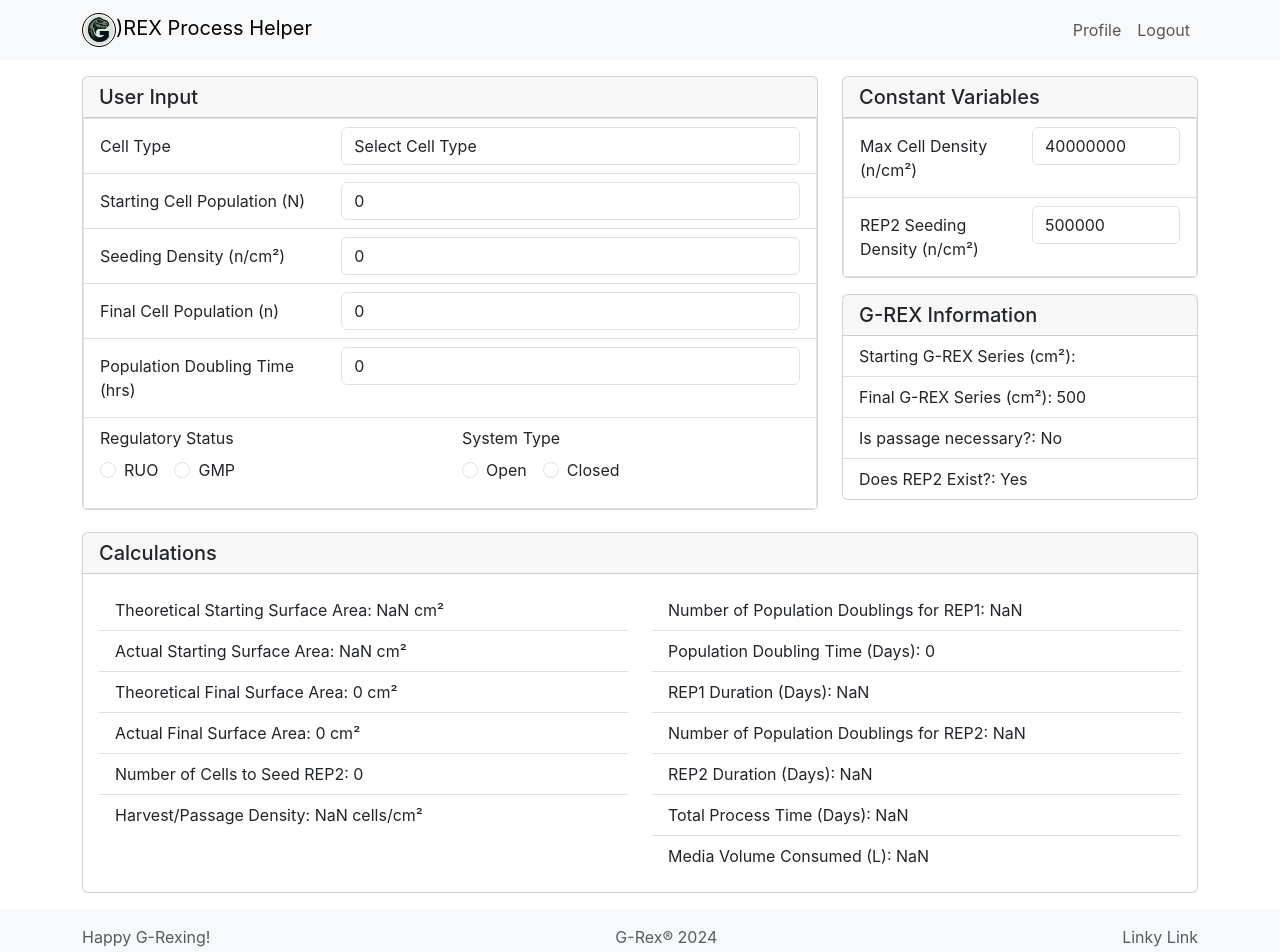
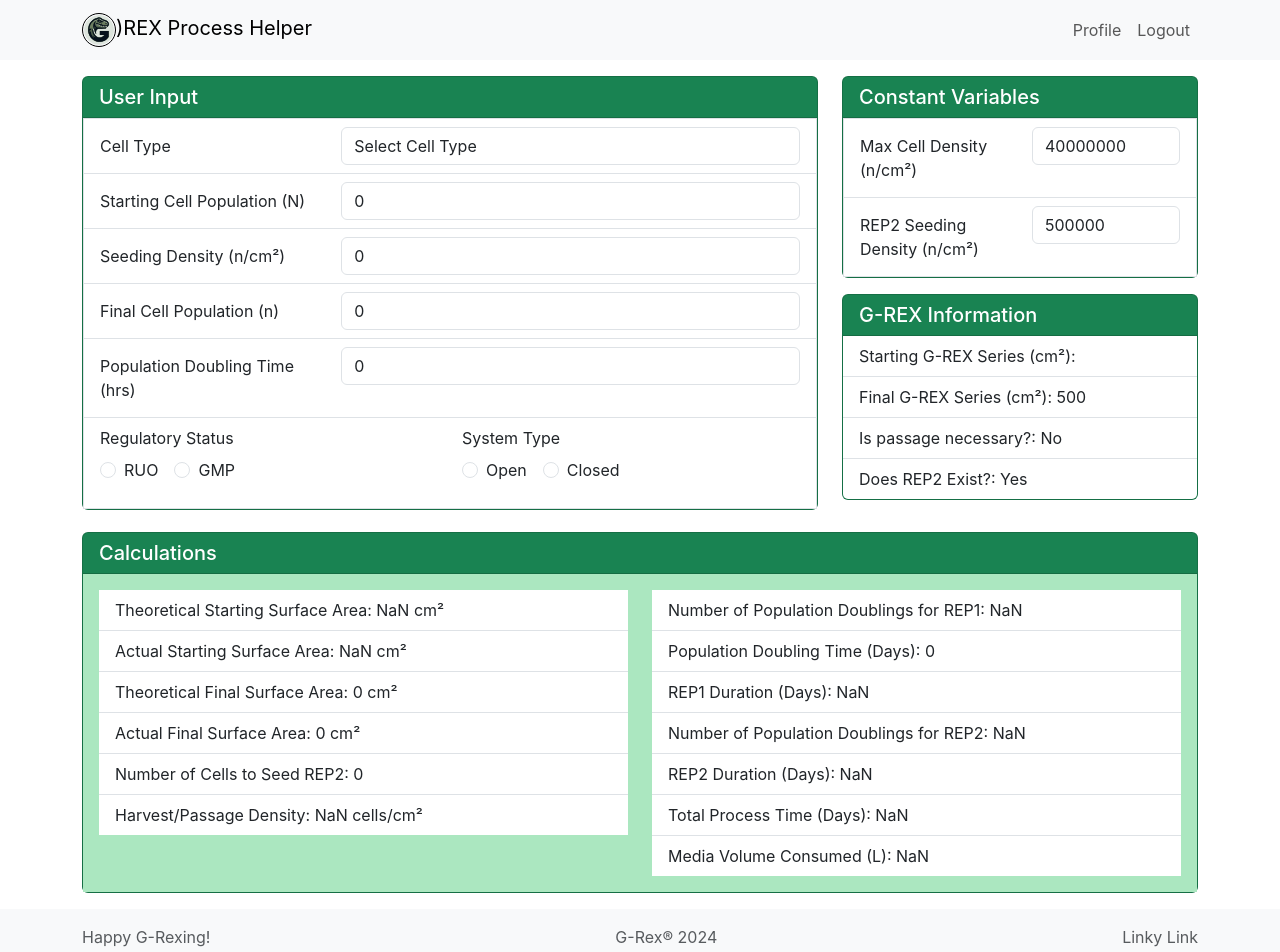
Before and after one commit to lanescheffler/gRex-process-builder, a React (Create React App) app: page / in a window 1280 px wide. Shown: the top 952 px of the page. Built offline with nearby package versions, Linux system fonts and the light colour scheme.

Commit message:
color and styling

```diff
--- a/src/features/calculations/Calculations.tsx
+++ b/src/features/calculations/Calculations.tsx
@@ -1,12 +1,17 @@
 import React, { useEffect, useMemo } from 'react';
 import { Card, Col, ListGroup, Row } from 'react-bootstrap';
 import { useDispatch, useSelector } from 'react-redux';
+import styled from 'styled-components';
 import { selectUserInput } from '../userInput/userInputSlice';
 import { setTheoreticalStartingSurfaceArea, setActualStartingSurfaceArea, setTheoreticalFinalSurfaceArea, setActualFinalSurfaceArea, setNumberOfCellsToSeedRep2, setHarvestPassageDensity, setNumberOfPopulationDoublingsForRep1, setPopulationDoublingTimeDays, setRep1DurationDays, setNumberOfPopulationDoublingsForRep2, setRep2DurationDays, setTotalProcessTime, setMediaVolumeConsumed, selectCalculations } from './calculationsSlice';
 
 // Performance: If your calculations are expensive and your component re-renders often,
 // consider using React.memo or useMemo hook to optimize performance.
 
+const StyledCardBody = styled(Card.Body)`
+  background-color: #abe7c0;
+
+`
 
 function Calculations() {
 
@@ -121,9 +126,10 @@
   // Return a div with the calculations for demonstration purposes
 
   return (
-    <Card>
+    <Card className="card text-bg-success">
       <Card.Header as="h5">Calculations</Card.Header>
-      <Card.Body>
+      <ListGroup>
+        <StyledCardBody>
           <Row>
             <Col>
               <ListGroup variant="flush">
@@ -147,7 +153,8 @@
               </ListGroup>
             </Col>
           </Row>
-      </Card.Body>
+        </StyledCardBody>
+      </ListGroup>
     </Card>
   );
 };
--- a/src/features/constantVariables/ConstantVariables.tsx
+++ b/src/features/constantVariables/ConstantVariables.tsx
@@ -33,7 +33,7 @@
   };
 
   return (
-    <Card>
+    <Card className="card text-bg-success">
       <Card.Header as="h5">Constant Variables</Card.Header>
       <ListGroup variant='flush'>
         <Form onSubmit={handleSubmit}>
--- a/src/features/grexInformation/GrexInformation.tsx
+++ b/src/features/grexInformation/GrexInformation.tsx
@@ -33,7 +33,7 @@
   const rep2Exists = true; // Placeholder
 
   return (
-    <Card>
+    <Card className="card text-bg-success">
       <Card.Header as="h5">G-REX Information</Card.Header>
       <ListGroup variant="flush">
         <ListGroupItem>
--- a/src/features/userInput/UserInput.tsx
+++ b/src/features/userInput/UserInput.tsx
@@ -47,7 +47,7 @@
   };
 
   return (
-    <Card>
+    <Card className="card text-bg-success">
       <Card.Header as="h5">User Input</Card.Header>
       <ListGroup>
         <Form onSubmit={handleSubmit}>
```
Lines whose indentation alone changed are shown as unchanged.
